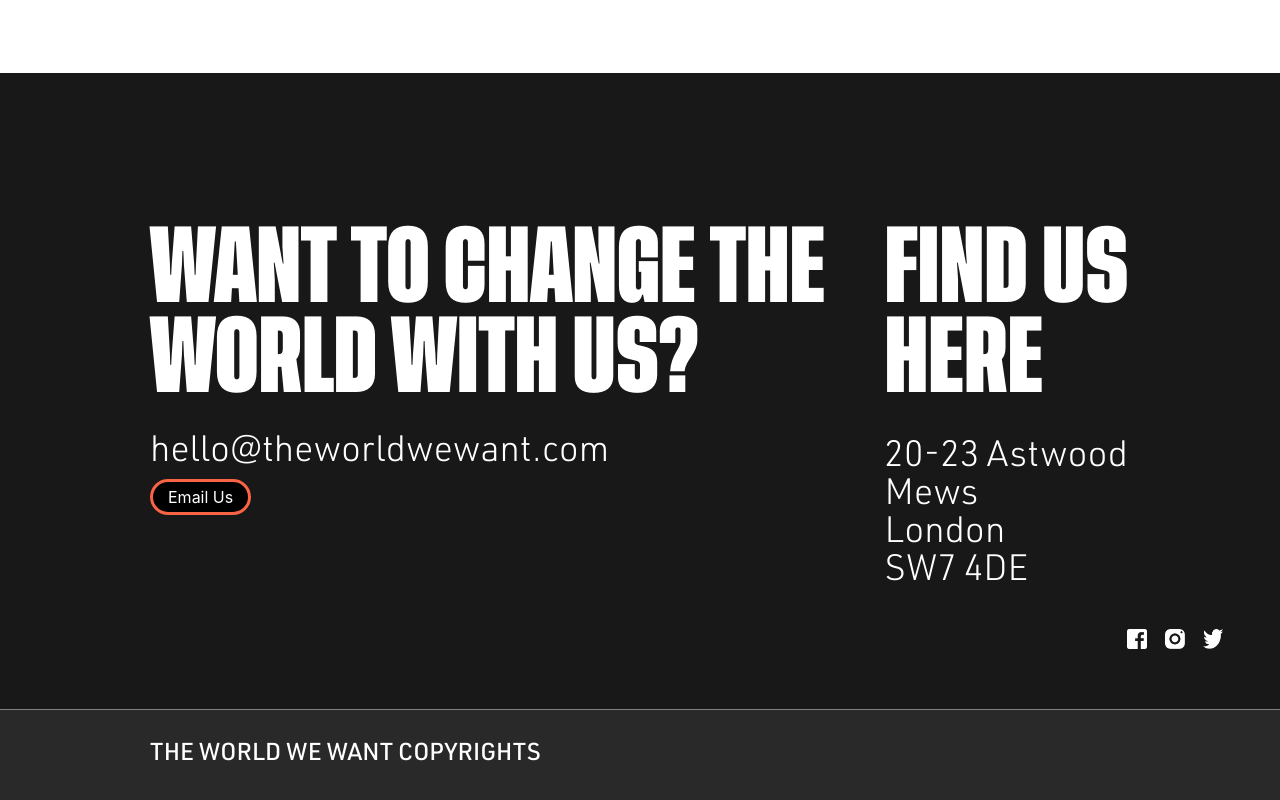
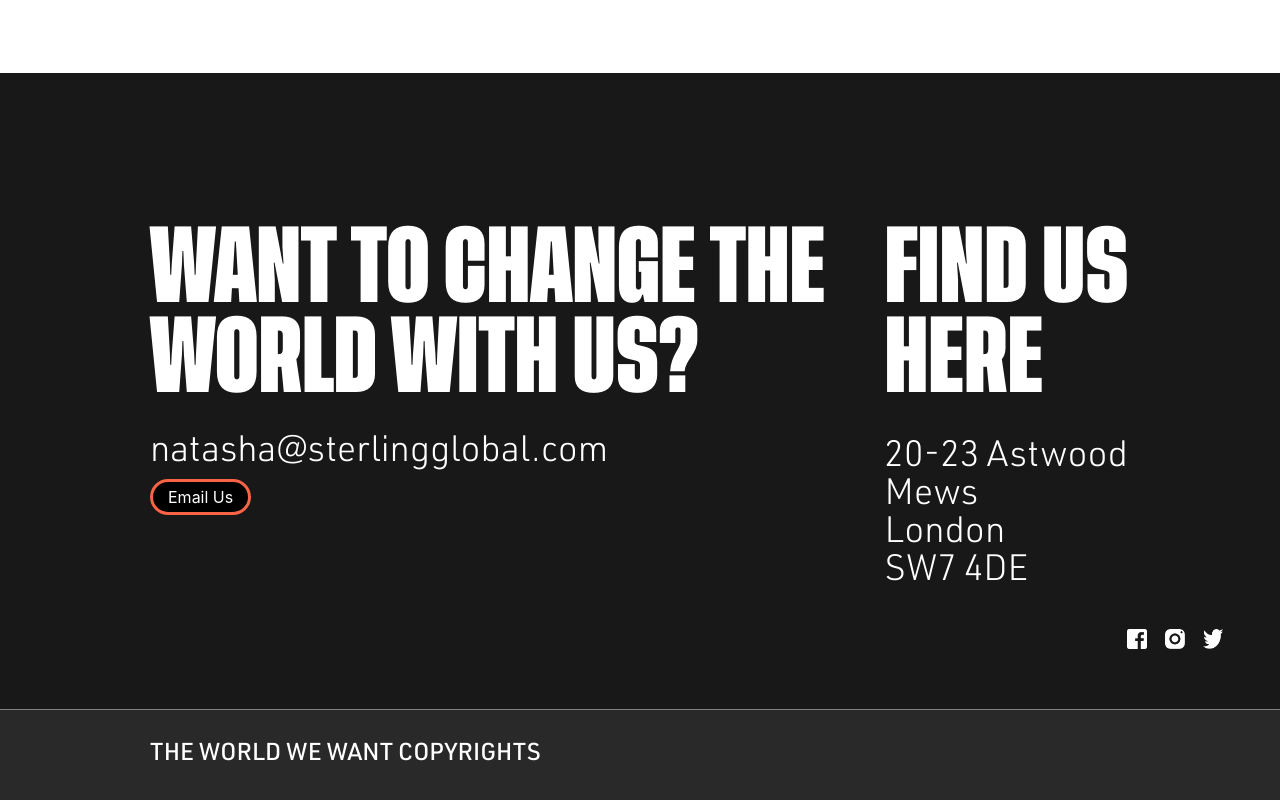
Before and after one commit to kapilcoe/the-world-we-want, a React (Create React App) app: page / in a window 1280 px wide. Shown: the part 10975-11775 px from the top of the page. Built offline with nearby package versions, Linux system fonts and the light colour scheme.

Commit message:
email id updated

```diff
--- a/src/components/footer/index.js
+++ b/src/components/footer/index.js
@@ -8,8 +8,8 @@ export default ({}) => {
         <footer className="footer">
             <div className="l-footer">
                 <div className="f-title">Want to Change the world with us?</div>
-                <p>hello@theworldwewant.com</p>
-                <div className="subscribe-form"><a href="mailto:someone@example.com" className="button"><span>Email Us</span></a></div>
+                <p>natasha@sterlingglobal.com</p>
+                <div className="subscribe-form"><a href="mailto:natasha@sterlingglobal.com" className="button"><span>Email Us</span></a></div>
             </div>
             <div className="r-footer">
                 <div className="r-footer-title">Find us here</div>
```
